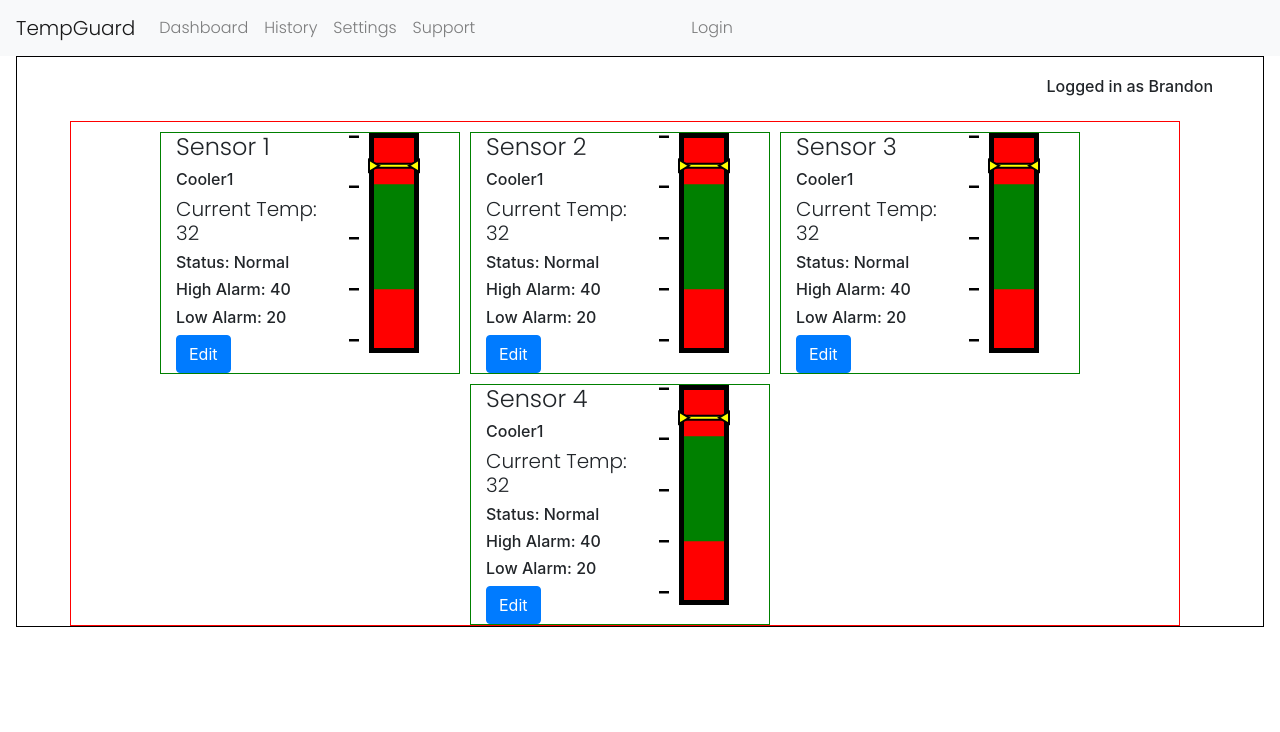
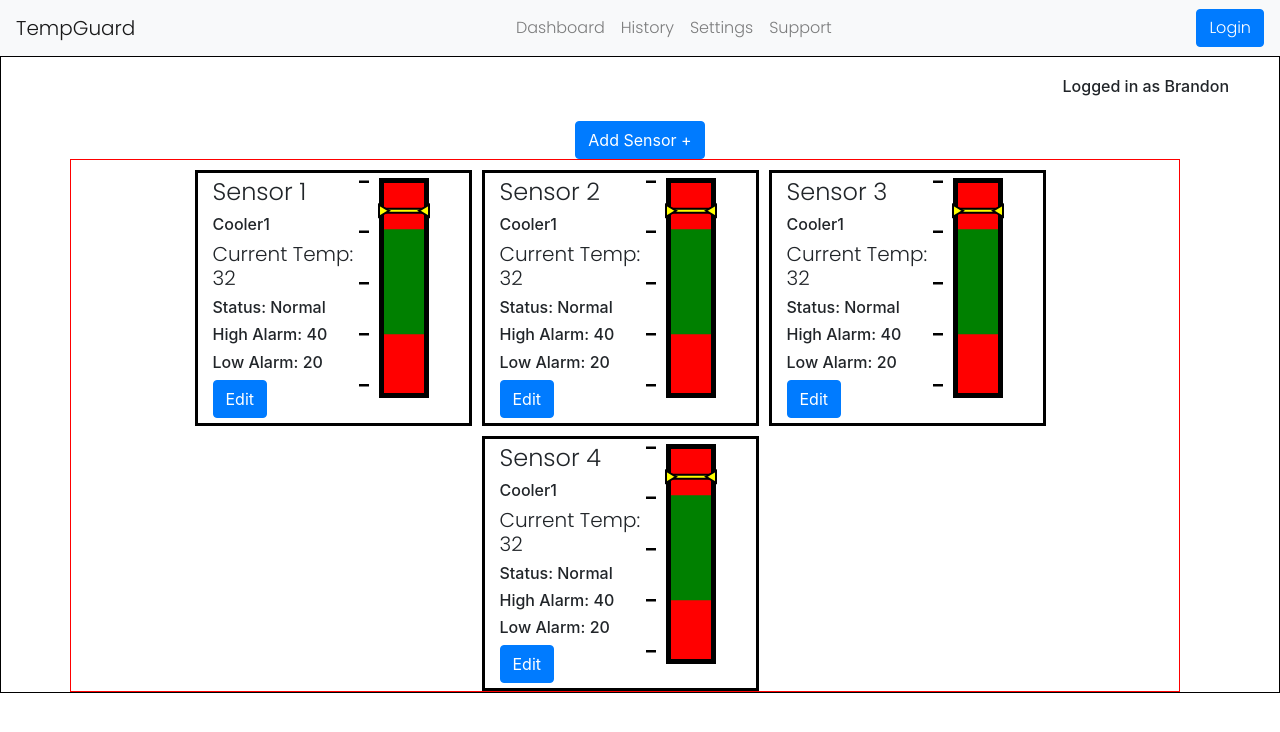
Before and after one commit to bkunke1/tempGuardOAuthClient, a React (Create React App) app: page / in a window 1280 px wide. Shown: the top 732 px of the page. Built offline with nearby package versions, Linux system fonts and the light colour scheme; no server answers.

Commit message:
polished sensor and navbar alignment

```diff
--- a/src/Components/Dashboard/Dashboard.module.css
+++ b/src/Components/Dashboard/Dashboard.module.css
@@ -1,5 +1,5 @@
 .sensorsWrapper {
-    margin: 0 1rem 0 1rem;
+    /* margin: 0 1rem 0 1rem; */
     border: solid black 1px;
 }
 
@@ -12,14 +12,26 @@
 .sensors {
     border: solid red 1px;
     width: 100%;
-    /* margin: auto; */
+    margin: 0px;
+    padding: 0px;
     justify-content: center;
 }
 
 .sensor {
-    border: solid green 1px;
-    min-width: 300px;
-    max-width: none;
+    border: solid black 3px;
+    min-width: 270px;
+    margin-top: 10px;
+    padding-top: 5px;
+    padding-bottom: 5px;
+    padding-right: 5px;
     margin-right: 10px;
-    margin-top: 10px;
 }
+
+.createSensorButton {
+    justify-content: center;
+}
+
+.container {
+    margin: none;
+    padding: none;
+}
--- a/src/Components/Dashboard/Dashboard.tsx
+++ b/src/Components/Dashboard/Dashboard.tsx
@@ -5,12 +5,20 @@ import styles from './Dashboard.module.css';
 import Sensor from '../Sensor/Sensor';
 import { setEnvironment } from '../../Context';
 
+// Bootstrap Components
 import Container from '../../../node_modules/react-bootstrap/Container';
 import Row from '../../../node_modules/react-bootstrap/Row';
 import Col from '../../../node_modules/react-bootstrap/Col';
+import Button from 'react-bootstrap/Button';
 
 export default function Dashboard() {
   const context = useContext(myContext) as IUser;
+
+
+  const createSensor = () => {
+      console.log('create sensor clicked');
+    fetch(`${setEnvironment}/createSensor`).then(res => {console.log(res)}).catch(err => {console.log(err)});
+  };
 
   const sensorList = [
     {
@@ -77,6 +85,9 @@ export default function Dashboard() {
 
             <div>
               <Container>
+                  <Row className={styles.createSensorButton}>
+                  <Button onClick={createSensor}>Add Sensor +</Button>
+                  </Row>
                 <Row className={styles.sensors}>
                   {sensorList.map((sensorData) => (
                     <Col xs={6} md={4} lg={3} className={styles.sensor}>
--- a/src/Components/NavBar/NavBar.tsx
+++ b/src/Components/NavBar/NavBar.tsx
@@ -75,17 +75,23 @@ export default function NavBar() {
         </Navbar.Brand>
         <Navbar.Toggle aria-controls="basic-navbar-nav" />
         <Navbar.Collapse id="basic-navbar-nav">
-          <Nav className="mr-auto">
+          <Nav className="mr-auto mx-auto">
             <Nav.Link href="/">Dashboard</Nav.Link>
             <Nav.Link href="/history">History</Nav.Link>
             <Nav.Link href="/settings">Settings</Nav.Link>
             <Nav.Link href="/support">Support</Nav.Link>
-            {userObject ? (
+            {/* {userObject ? (
             <Nav.Link href="/" className={styles.navBarLoginBtn} onClick={logout}>Logout</Nav.Link>
           ) : (
             <Nav.Link href="/login" className={styles.navBarLoginBtn}>Login</Nav.Link>
+          )} */}
+          </Nav>
+          {userObject ? (
+            <Button href="/login" onClick={logout}>Logout</Button>
+          ) : (
+            <Button href="/login">Login</Button>
           )}
-          </Nav>
+
         </Navbar.Collapse>
 
       </Navbar>
```
